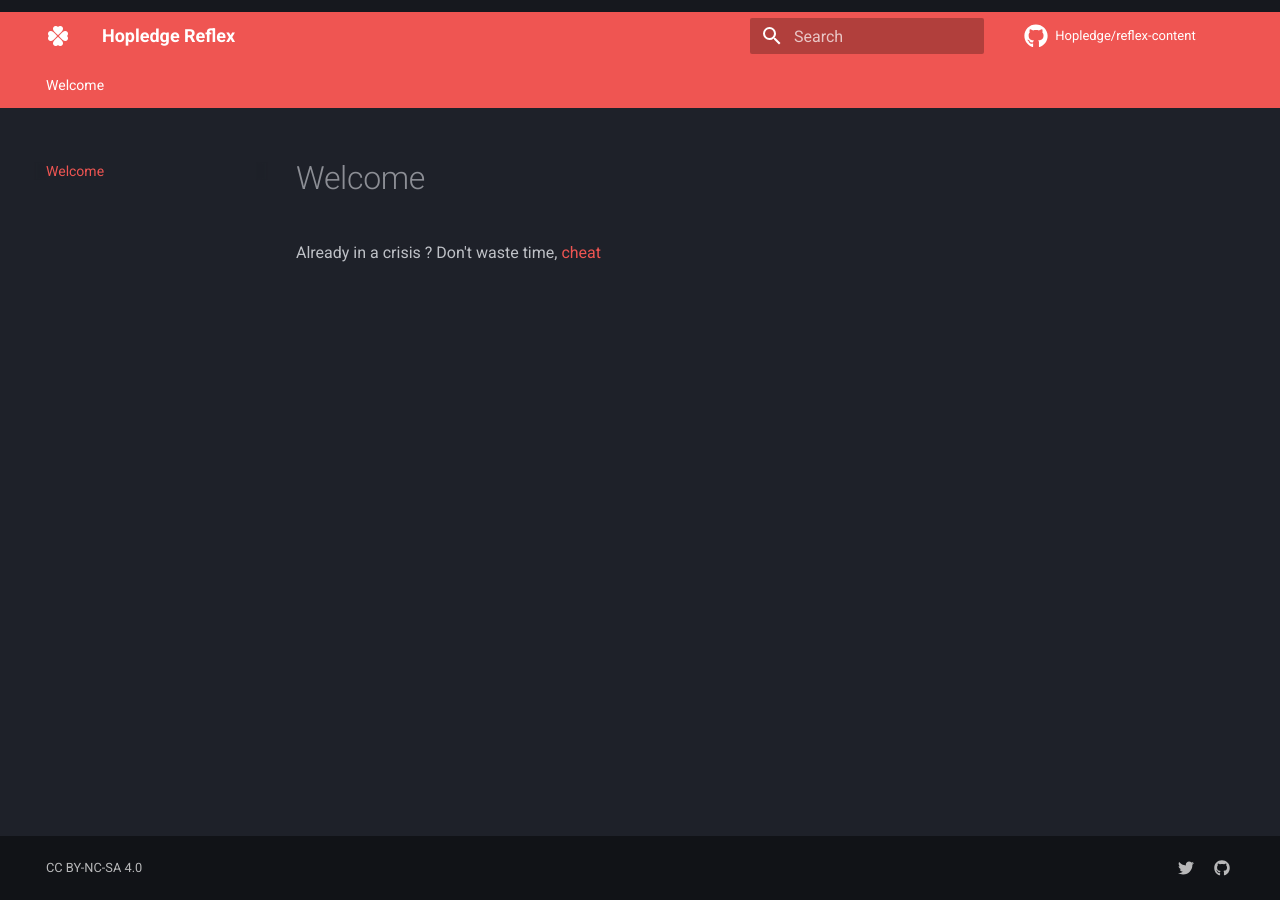
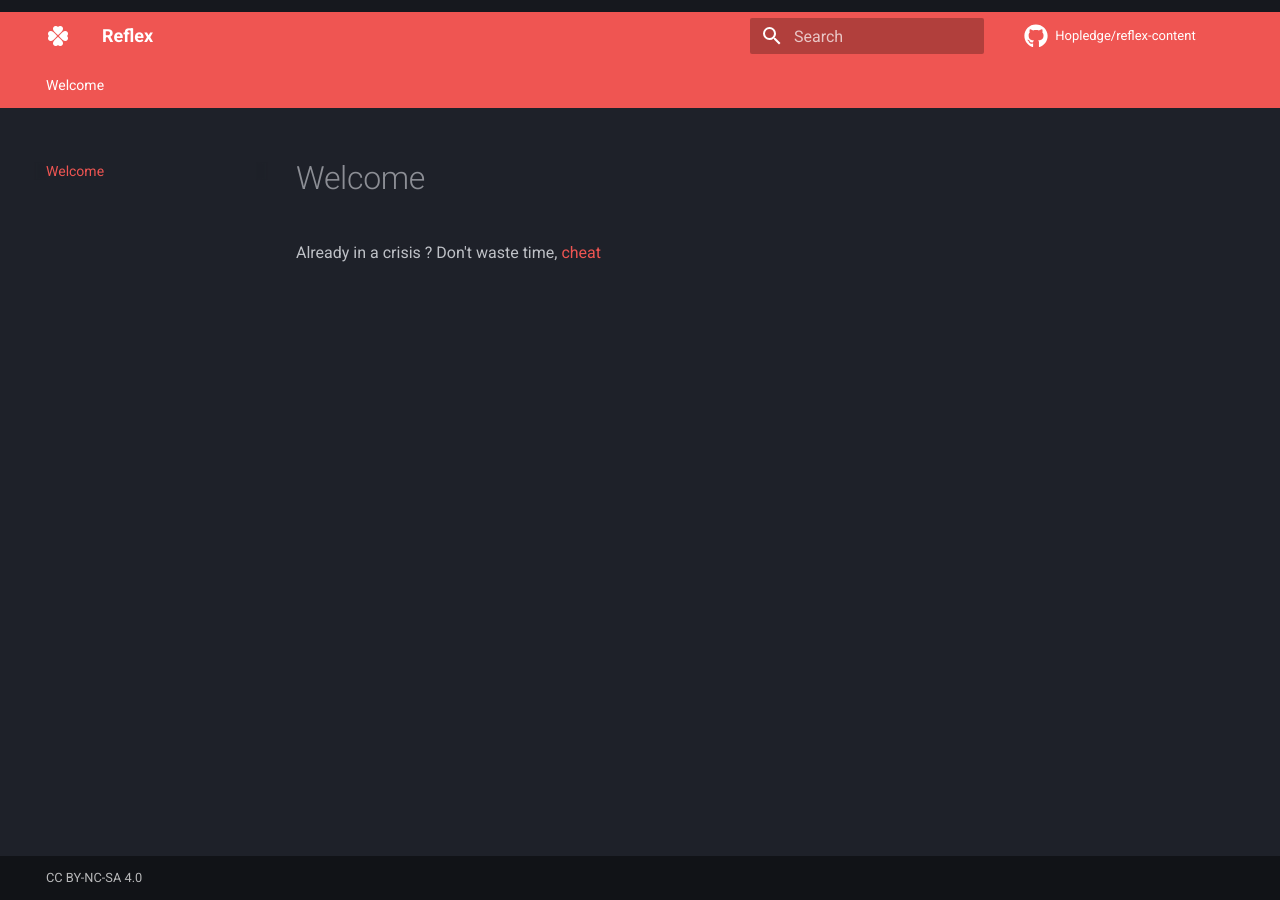
Before and after one commit to Hopledge/reflex, an MkDocs documentation site: the page built from docs/index.md, in a window 1280 px wide. Built offline with MkDocs 1.6.1 and Material for MkDocs 9.7.7, drawn with Linux system fonts in a browser that asks for light colours; comment, search, counter and statistics services are not loaded.

Commit message:
Update content and clean

```diff
--- a/mkdocs.yml
+++ b/mkdocs.yml
@@ -1,7 +1,7 @@
 # Identity
-site_name: Hopledge Reflex
+site_name: Reflex
 site_url: https://reflex.hopledge.fr/
-site_author: Hopledge Reflex contributors
+site_author:  Reflex contributors
 site_description: >-
   Already in a crisis ? Don't waste time, cheat
 
@@ -40,13 +40,6 @@ theme:
 
 # Extra and social icons
 extra:
-  social:
-    - icon: fontawesome/brands/twitter
-      link: https://twitter.com/Hopledge_Labs
-      name: Proudly build by Hopledge Labs 💖
-    - icon: fontawesome/brands/github
-      link: https://gitlab.com/Hopledge/reflex-content
-      name: Content github repository
   generator: false # Made with material theme
 copyright: CC BY-NC-SA 4.0
 
```
